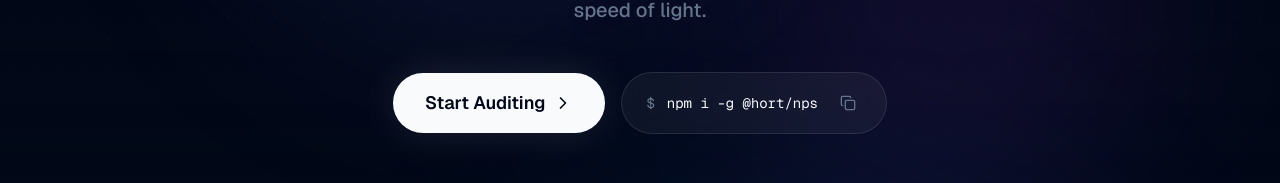
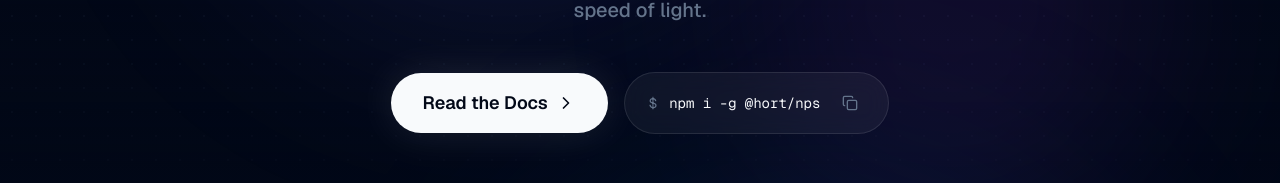
Before and after one commit to chnetajibc/npm-safe-website, a Next.js app: page / in a window 1280 px wide. Shown: the part 500-683 px from the top of the page. Built offline with nearby package versions, Linux system fonts and the light colour scheme.

Commit message:
style: change CTA text from Start Auditing to Read the Docs

```diff
--- a/src/app/page.tsx
+++ b/src/app/page.tsx
@@ -47,7 +47,7 @@ export default function Home() {
               href="/docs"
               className="group flex items-center justify-center px-8 py-4 rounded-full bg-foreground text-background font-semibold hover:bg-foreground/90 transition-all text-lg shadow-[0_0_40px_rgba(255,255,255,0.1)] flex-shrink-0"
             >
-              Start Auditing
+              Read the Docs
               <ChevronRight className="ml-2 h-5 w-5 group-hover:translate-x-1 transition-transform" />
             </Link>
             <CommandCopy command="npm i -g @hort/nps" />
```
